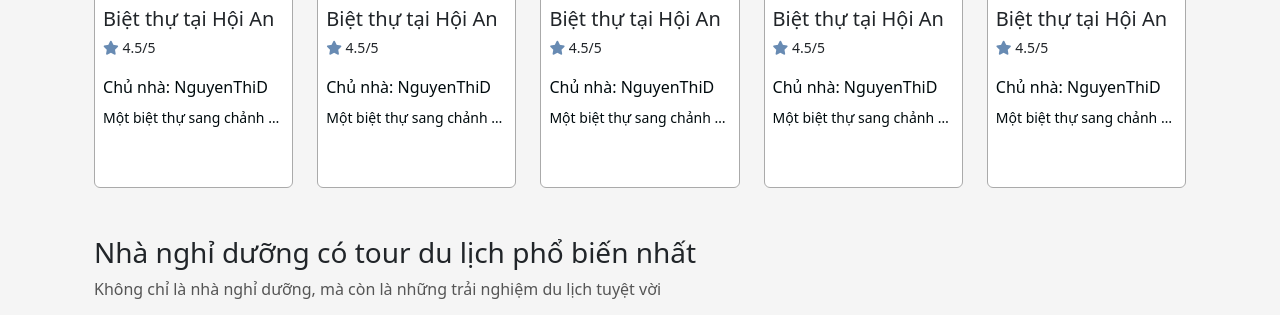
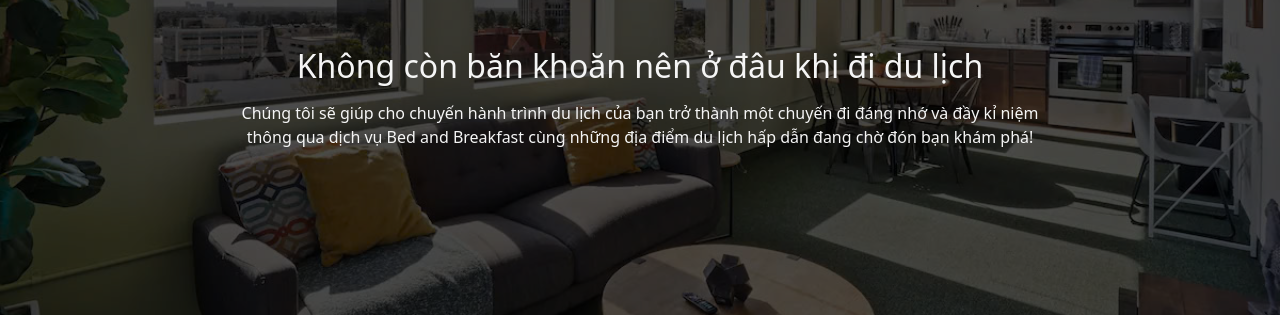
Before and after one commit to Riiichan04/VietHomeAir, a Django app: page / in a window 1280 px wide. Shown: the part 476-791 px from the top of the page. Run offline with Django 5.2, Linux system fonts and the light colour scheme; some libraries are stand-ins or nearby versions.

Commit message:
Add landing part

```diff
--- a/application/static/style/home.css
+++ b/application/static/style/home.css
@@ -12,3 +12,33 @@
 
 .card-text__description {
 }
+
+.landing-logo * {
+    color: var(--logo-icon-color);
+    user-select: none;
+}
+
+.landing-logo i {
+    font-size: 100px;
+}
+
+#landing-section {
+    box-shadow: 10px 10px 36px 0px rgba(0,0,0,0.75);
+    -webkit-box-shadow: 10px 10px 36px 0px rgba(0,0,0,0.75);
+    -moz-box-shadow: 10px 10px 36px 0px rgba(0,0,0,0.75);
+    margin-bottom: 5rem !important;
+}
+
+#landing-info * {
+    color: var(--web-background-color);
+}
+
+#landing-image {
+    filter: brightness(0.3);
+    overflow: hidden;
+}
+
+#landing-image img {
+    object-fit: cover;
+    height: 40rem;
+}
--- a/application/templates/home.html
+++ b/application/templates/home.html
@@ -10,6 +10,25 @@
 {% endblock stylesheet %}
 
 {% block content %}
+    <section id="landing-section" class="container-fluid  overflow-x-hidden">
+        <div class="row p-0 d-flex justify-content-center">
+            <div id="landing-info" class="w-75 position-absolute d-flex justify-content-center align-items-center flex-column z-2" style="height: 100%">
+{#                <div class="text-center my-3 landing-logo d-flex flex-column align-items-center">#}
+{#                    <i class="fa-brands fa-google-wallet"></i>#}
+{#                    <span class="h4">VietHomeAir</span>#}
+{#                </div>#}
+                <h2 class="text-center p-5 pb-0">Không còn băn khoăn nên ở đâu khi đi du lịch</h2>
+                <p class="text-center mt-2 mx-5">
+                    Chúng tôi sẽ giúp cho chuyến hành trình du lịch của bạn trở thành một chuyến đi
+                    đáng nhớ và đầy kỉ niệm thông qua dịch vụ Bed and Breakfast cùng những
+                    địa điểm du lịch hấp dẫn đang chờ đón bạn khám phá!
+                </p>
+            </div>
+            <div id="landing-image" class="col-12 p-0 position-relative">
+                <img class="w-100" src="{% static 'image/landing_img.jpg' %}" alt="" srcset="">
+            </div>
+        </div>
+    </section>
     <section class="container p-4">
         <h3>Nhà nghỉ dưỡng cho thuê được đánh giá cao nhất</h3>
         <p style="color: var(--sub-cta-color)">Những nơi ai cũng đồng ý về chất lượng dịch vụ hàng đầu</p>
@@ -213,8 +232,7 @@
             </div>
         </div>
     </section>
-
-     <section class="container p-4">
+    <section class="container p-4">
         <h3>Và đây là những nhà nghỉ dưỡng cho thuê tuyệt vời khác</h3>
         <div class="my-3 row gap-4 justify-content-center">
             <div class="p-0 card-item rounded">
@@ -701,7 +719,6 @@
                 </div>
             </div>
         </div>
-
     </section>
 {% endblock content %}
 {% block scripts %}
```
Also changed, not shown: application/static/image/landing_img.jpg (added).
